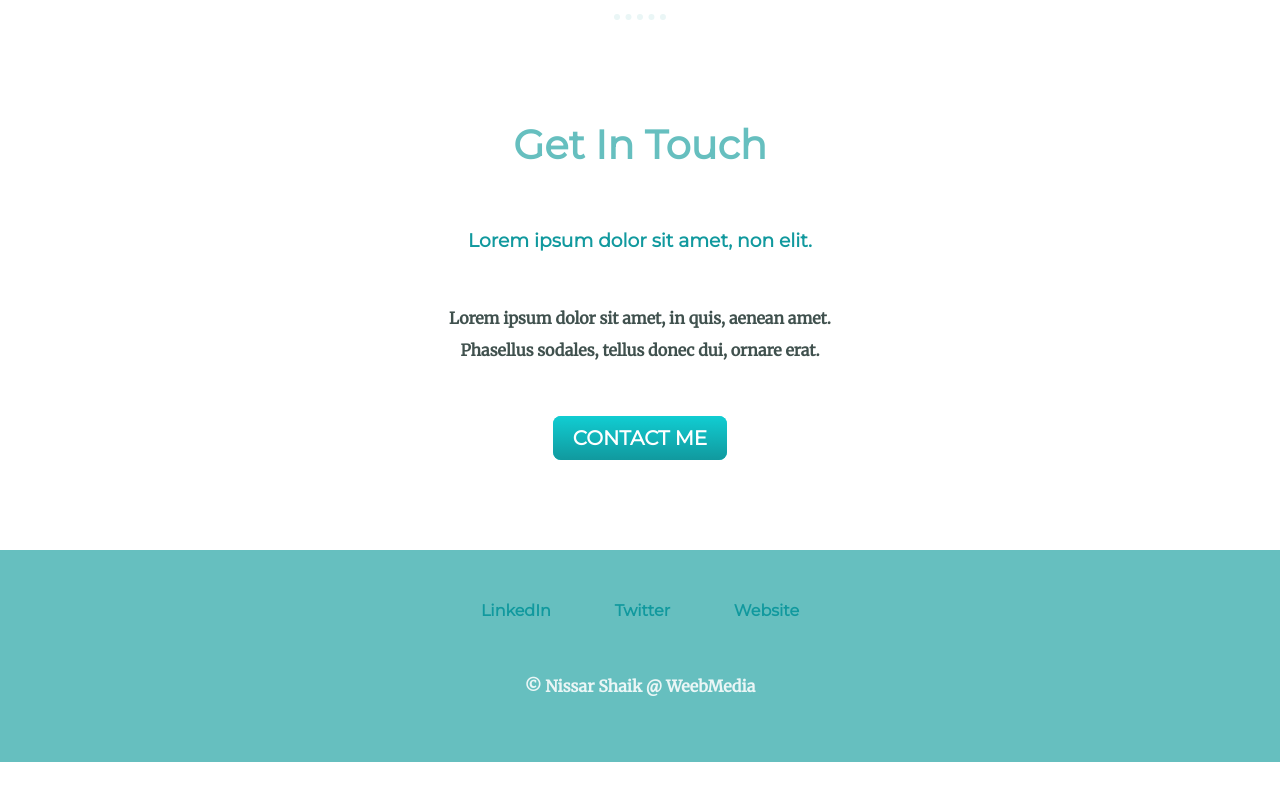
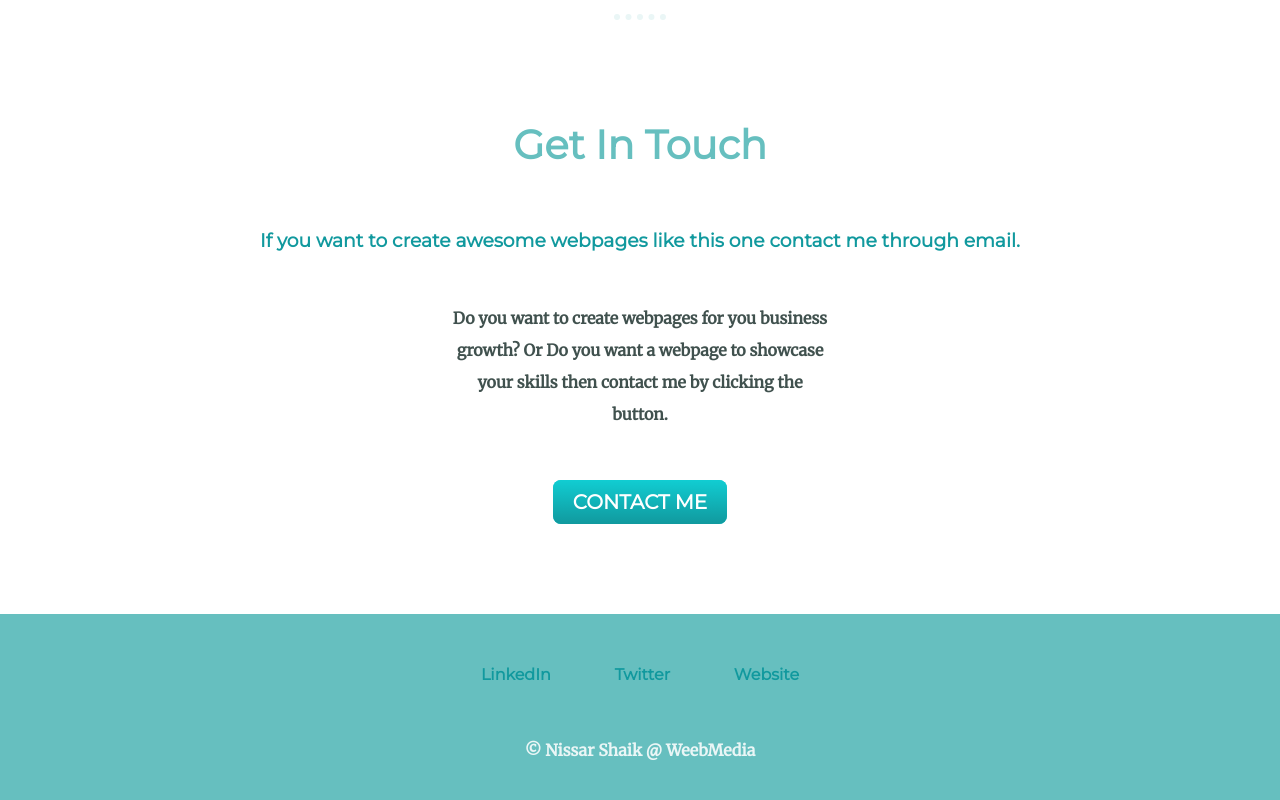
Before and after one commit to nissar125/portfolio-webpage, a plain HTML site: page index.html in a window 1280 px wide. Shown: the part 2231-3031 px from the top of the page. Before the commit the page ends 2993 px from the top, so only its background shows below. Drawn offline with Linux system fonts and the light colour scheme.

Commit message:
second commit

```diff
--- a/index.html
+++ b/index.html
@@ -50,9 +50,10 @@
     <hr>
     <div class="contact-me">
       <h2>Get In Touch</h2>
-      <h3>Lorem ipsum dolor sit amet, non elit.</h3>
-      <p  class="contact-msg">Lorem ipsum dolor sit amet, in quis, aenean amet. Phasellus sodales, tellus donec
-        dui, ornare erat.</p>
+      <h3>If you want to create awesome webpages like this one contact me through email.</h3>
+      <p  class="contact-msg">Do you want to create webpages for you business growth? Or Do you want a webpage
+        to showcase your skills then contact me by clicking the button.
+      </p>
       <a class="btn" href="mailto:name@email.com">CONTACT ME</a>
     </div>
   </div>
```
